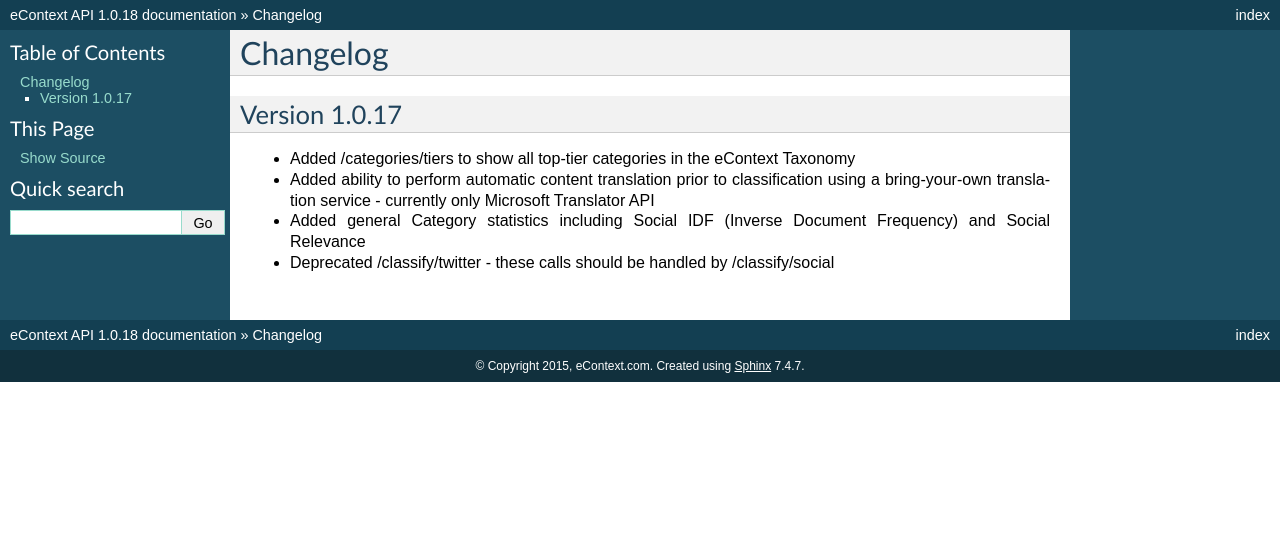
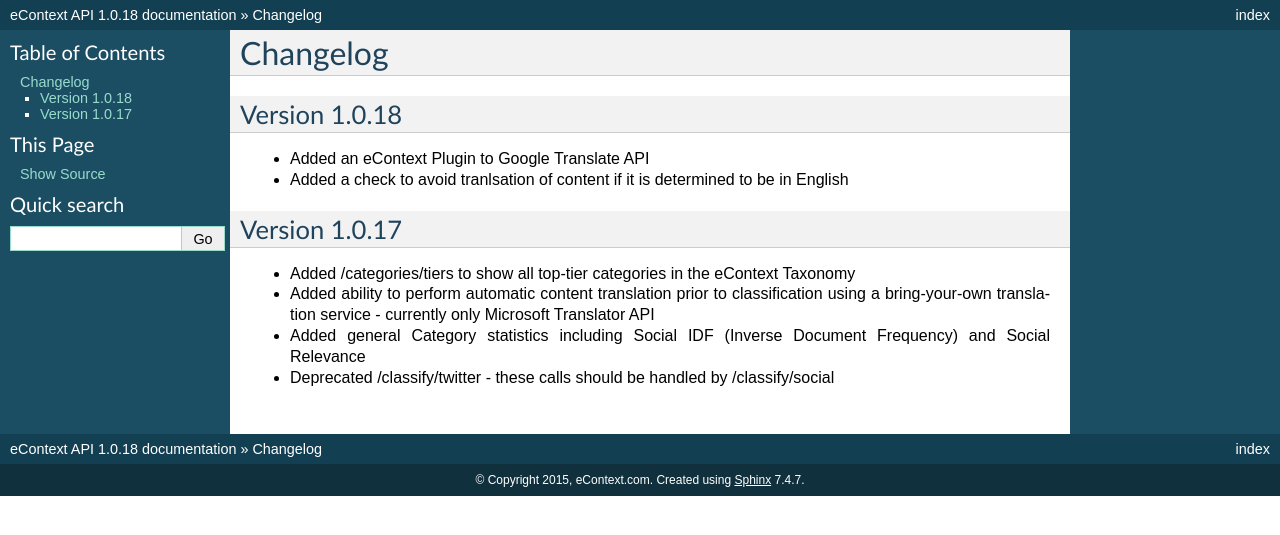
Before and after one commit to info-com/zenya-api-docs, a Sphinx documentation site: the page built from source/changelog.rst, in a window 1280 px wide. Shown: the top 535 px of the page. Built offline with Sphinx 7.4.7, drawn with Linux system fonts in a browser that asks for light colours.

Commit message:
Update changelog.rst

```diff
--- a/source/changelog.rst
+++ b/source/changelog.rst
@@ -1,5 +1,11 @@
 Changelog
 =========
+
+Version 1.0.18
+--------------
+
+*   Added an eContext Plugin to Google Translate API
+*   Added a check to avoid tranlsation of content if it is determined to be in English
 
 Version 1.0.17
 -------------
```
